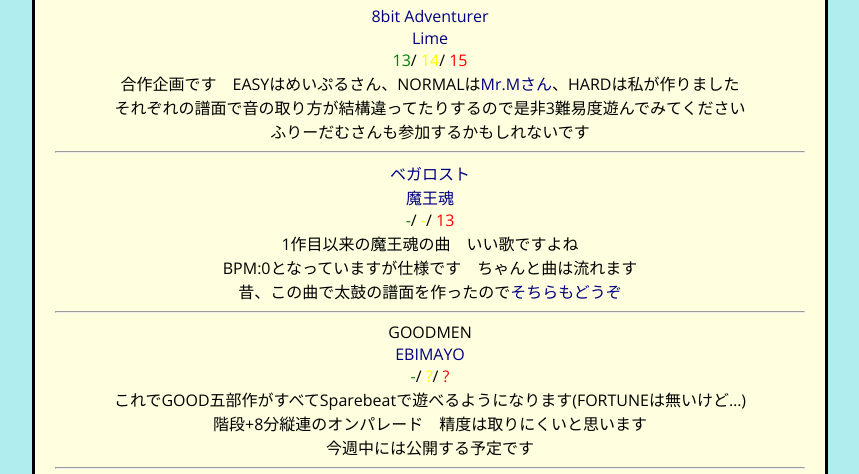
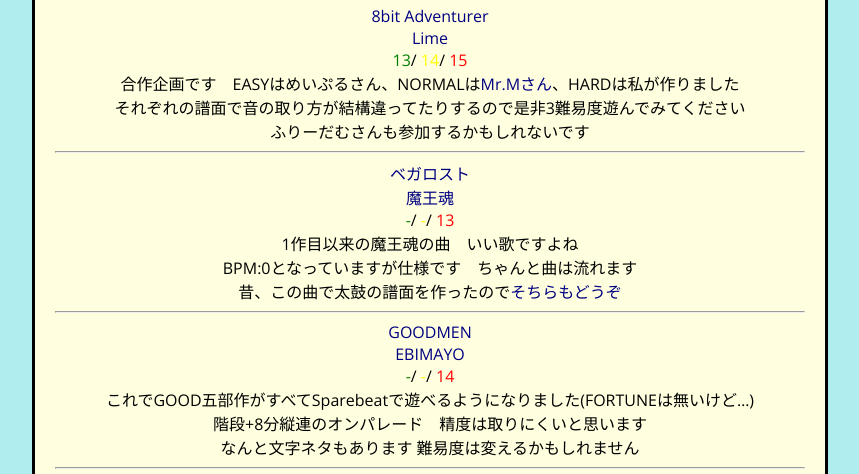
Before and after one commit to Jizo-carettwo/Carettwo.github.io, a plain HTML site: page index.html in a window 1280 px wide. Shown: the part 2157-2631 px from the top of the page, without its empty margins (210-1069 px from the left). Drawn offline with nearby package versions, Linux system fonts and the light colour scheme.

Commit message:
goodmen link

```diff
--- a/index.html
+++ b/index.html
@@ -135,15 +135,15 @@ a:active { color: darkgreen; }
             <br>1作目以来の魔王魂の曲　いい歌ですよね<br>
         BPM:0となっていますが仕様です　ちゃんと曲は流れます<br>
         昔、この曲で太鼓の譜面を作ったので<a href="https://ux.getuploader.com/Hatamo_uploader/download/21">そちらもどうぞ</a>
-        <hr>GOODMEN
+        <hr><a href="scores/goodmen/goodmen.html">GOODMEN</a>
             <br><a href="https://ab-sounds.com/">EBIMAYO</a>
             <br>
             <easy>-</easy>/
-            <normal>?</normal>/
-            <hard>?</hard>
-            <br>これでGOOD五部作がすべてSparebeatで遊べるようになります(FORTUNEは無いけど…)<br>
+            <normal>-</normal>/
+            <hard>14</hard>
+            <br>これでGOOD五部作がすべてSparebeatで遊べるようになりました(FORTUNEは無いけど…)<br>
         階段+8分縦連のオンパレード　精度は取りにくいと思います<br>
-        今週中には公開する予定です
+        なんと文字ネタもあります 難易度は変えるかもしれません
         <hr><img src="images/spare.png"><a href="https://sparebeat.com/">Sparebeat公式</a>
         <br><a href="https://sparebeat-ratesystem.com/">レートシステム</a><br>
         <img src="images/Discord.png"><a href="https://discordapp.com/invite/6v5HPNR">Discordサーバー</a>
```
